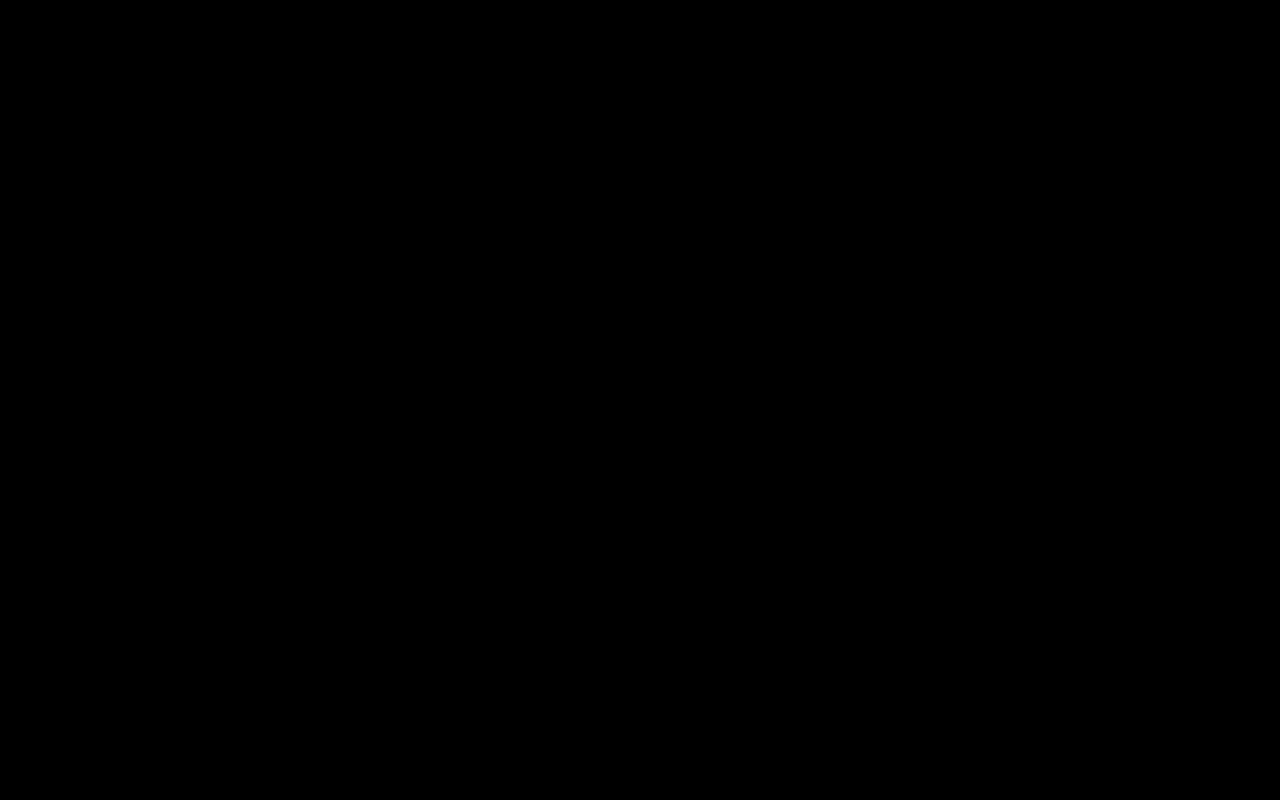
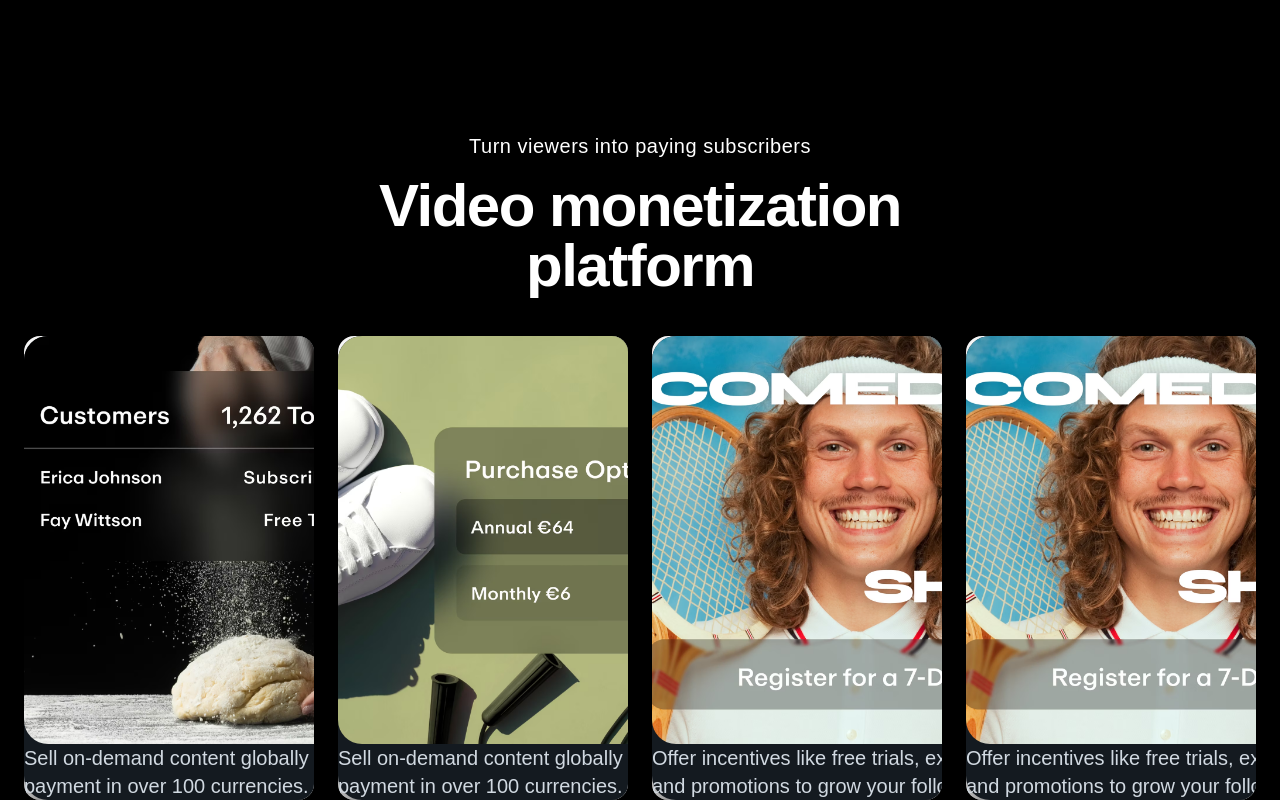
Before and after one commit to mahlet-amde/contentful-exercisee, a Next.js app: page / in a window 1280 px wide. Shown: the part 2632-3432 px from the top of the page. Before the commit the page ends 2700 px from the top, so only its background shows below. Built offline with nearby package versions, Linux system fonts and the light colour scheme.

Commit message:
render the vimeo landing card component on home page

```diff
--- a/src/app/page.tsx
+++ b/src/app/page.tsx
@@ -5,8 +5,17 @@ import ImageTwo from "@/../public/image_two.avif";
 import ImageThree from "@/../public/image_three.avif";
 import { AppWindowIcon, ChartNoAxesCombinedIcon, HomeIcon } from "lucide-react";
 import Card from "@/components/Card";
+import LandingCard from "@/components/ui/LandingCard";
 
-export default function Home() {
+export default async function Home() {
+  // const featureCard = await fetchEntries("featureCard");
+  // console.log("featureCard items: ", featureCard[0].fields);
+
+  // const icon = featureCard[0]?.fields?.icon?.fields?.file?.url;
+  // console.log("icon: ", icon);
+
+  // const description = featureCard[0]?.fields?.description?.content[0]?.content[0]?.value;
+  // console.log("Description ", description);
 
   const cards = [
     {
@@ -32,6 +41,8 @@ export default function Home() {
       {cards.map((card, i) => (
         <Card key={`p_${i}`} i={i} {...card} />
       ))}
+      <Hero/>
+      <LandingCard />
     </main>
   );
 }
```
